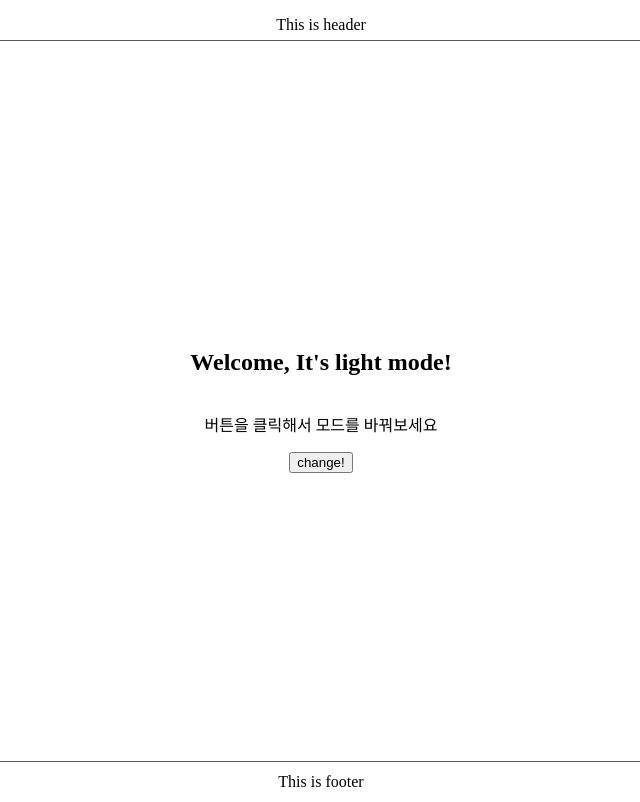
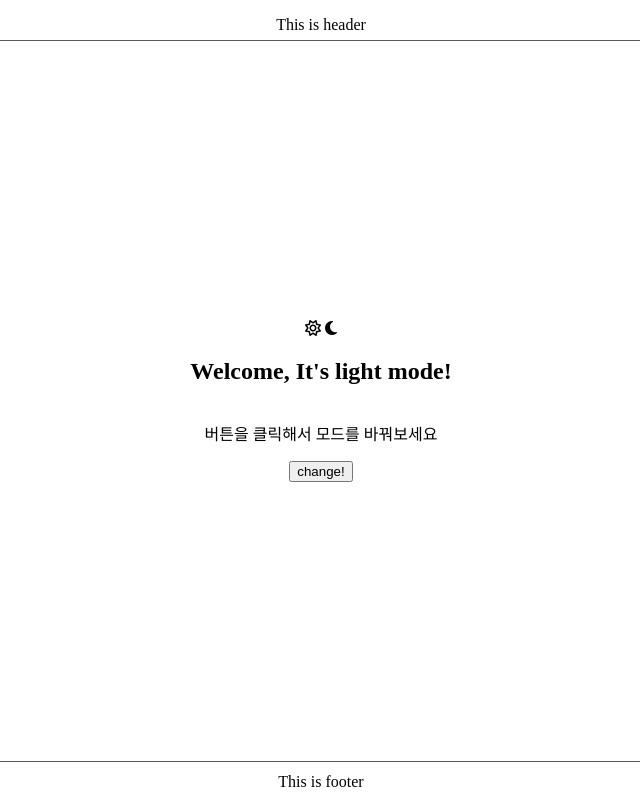
Before and after one commit to jihun1233/TIL, a plain HTML site: page dark_mode/vanilla/index.html in a window 1280 px wide. Shown: the whole page, without its empty margins (319-959 px from the left). Drawn offline with Linux system fonts and the light colour scheme.

Commit message:
fontawesome이용해 아이콘 추가
- 모드를 나타내는 sun, moon 아이콘 추가

- 해당 아이콘을 감싸는 logo-box div태그 추가

```diff
--- a/dark_mode/vanilla/index.html
+++ b/dark_mode/vanilla/index.html
@@ -4,6 +4,7 @@
   <meta charset="UTF-8">
   <meta http-equiv="X-UA-Compatible" content="IE=edge">
   <meta name="viewport" content="width=device-width, initial-scale=1.0">
+  <script src="https://kit.fontawesome.com/99966dd96d.js" crossorigin="anonymous"></script>
   <link rel="stylesheet" type="text/css" href="index.css">
   <title>Document</title>
 </head>
@@ -12,9 +13,14 @@
     <p>This is header</p>
   </header>
   <section>
+    <div class="logo-box">
+      <i class="far fa-sun light-logo"></i>
+      <i class="fas fa-moon dark-logo"></i>
+    </div>
     <h1 id="title">Welcome, </h1>
     <p>버튼을 클릭해서 모드를 바꿔보세요</p>
     <button class="theme-toggle">change!</button>
+
   </section>
   <footer>This is footer</footer>
   <script src="index.js"></script>
```
